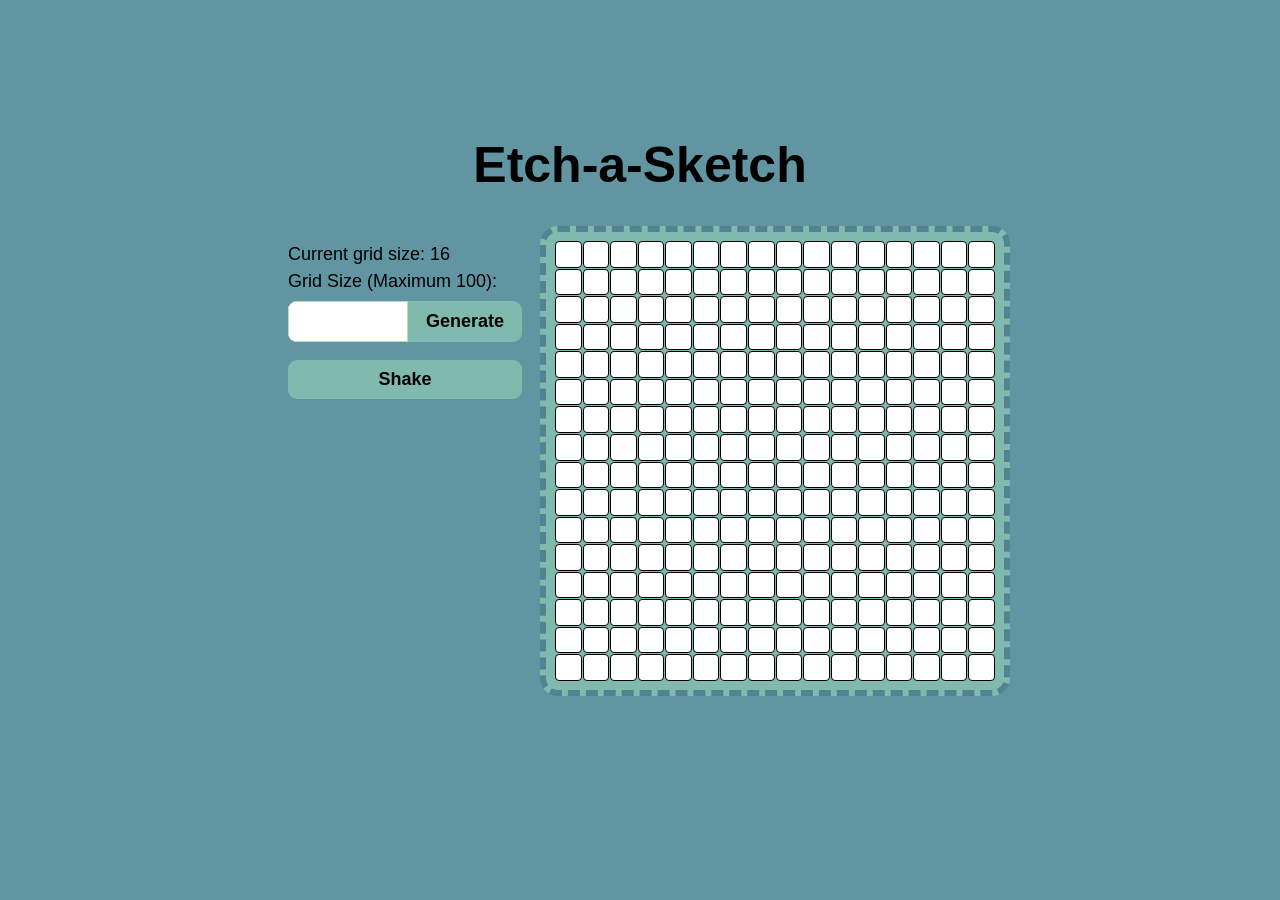
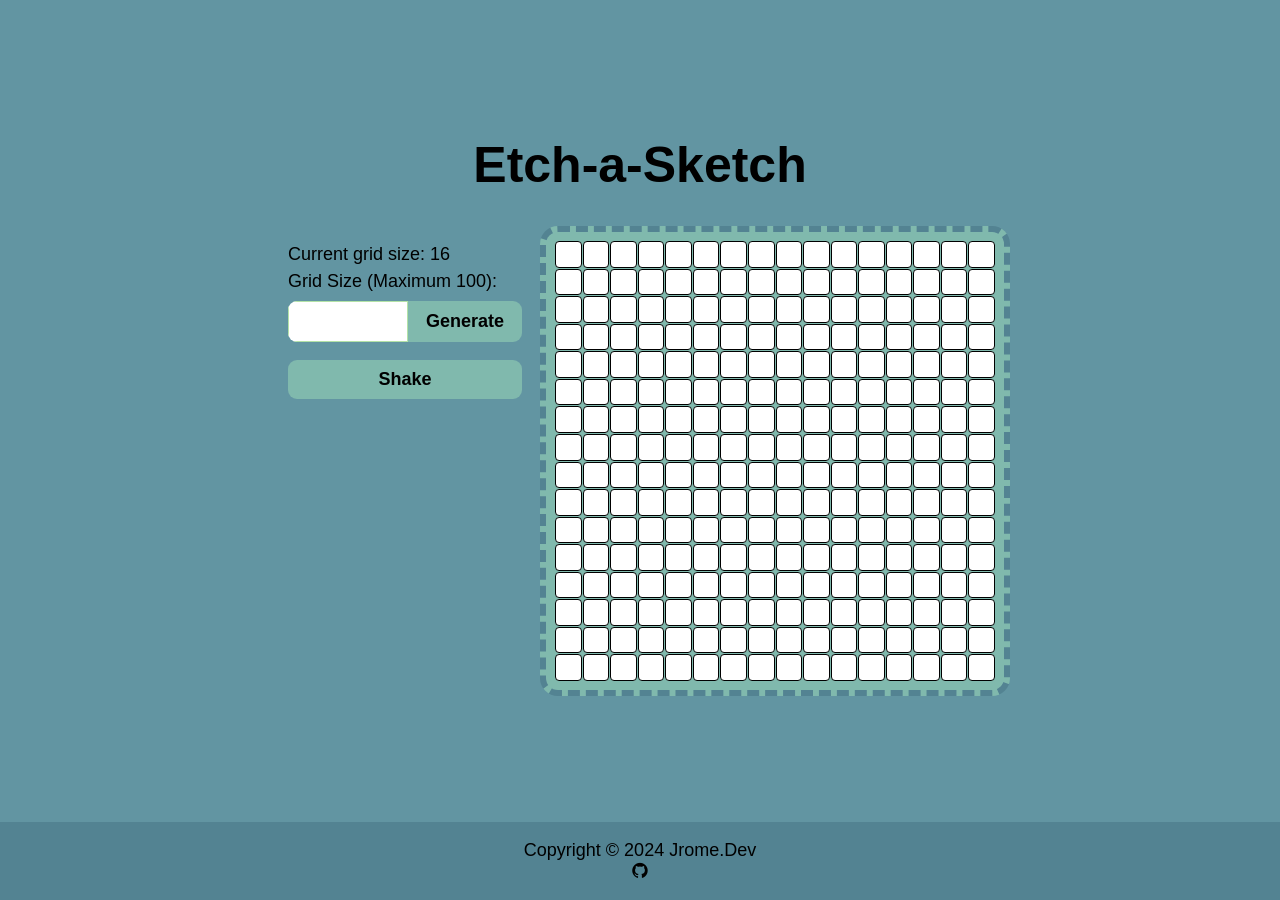
Before and after one commit to jrome3920/etch-a-sketch, a plain HTML site: page index.html in a window 1280 px wide. Drawn offline with Linux system fonts and the light colour scheme; a web font is replaced by a local one.

Commit message:
Added window tab and footer icons

```diff
--- a/index.html
+++ b/index.html
@@ -6,6 +6,8 @@
     <meta name="viewport" content="width=device-width, initial-scale=1.0">
     <title>Etch a Sketch</title>
     <link rel="stylesheet" href="style.css">
+    <link rel="icon" href="images/pencil.png">
+    <link rel="stylesheet" href="https://cdnjs.cloudflare.com/ajax/libs/font-awesome/4.7.0/css/font-awesome.min.css">
 </head>
 
 <body>
@@ -29,6 +31,10 @@
             <div id="grid-container"></div>
         </div>
     </div>
+    <footer>
+        <p>Copyright &copy; 2024 Jrome.Dev</p>
+        <i class="fa fa-github"></i>
+    </footer>
     <script src="script.js"></script>
 </body>
 
```
